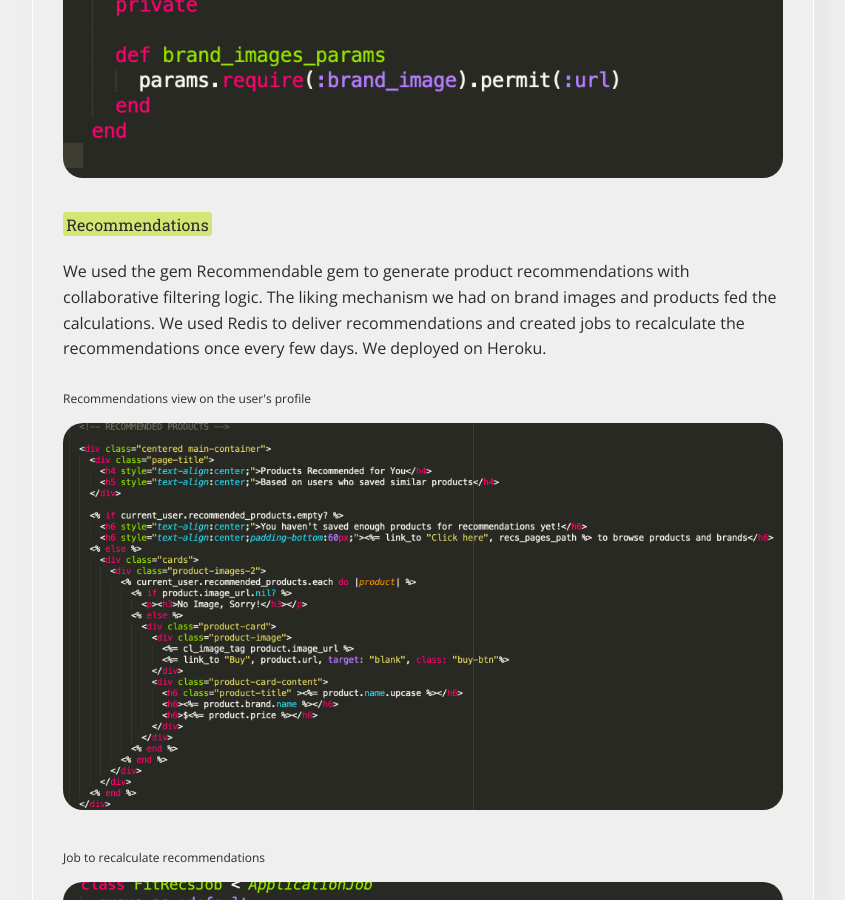
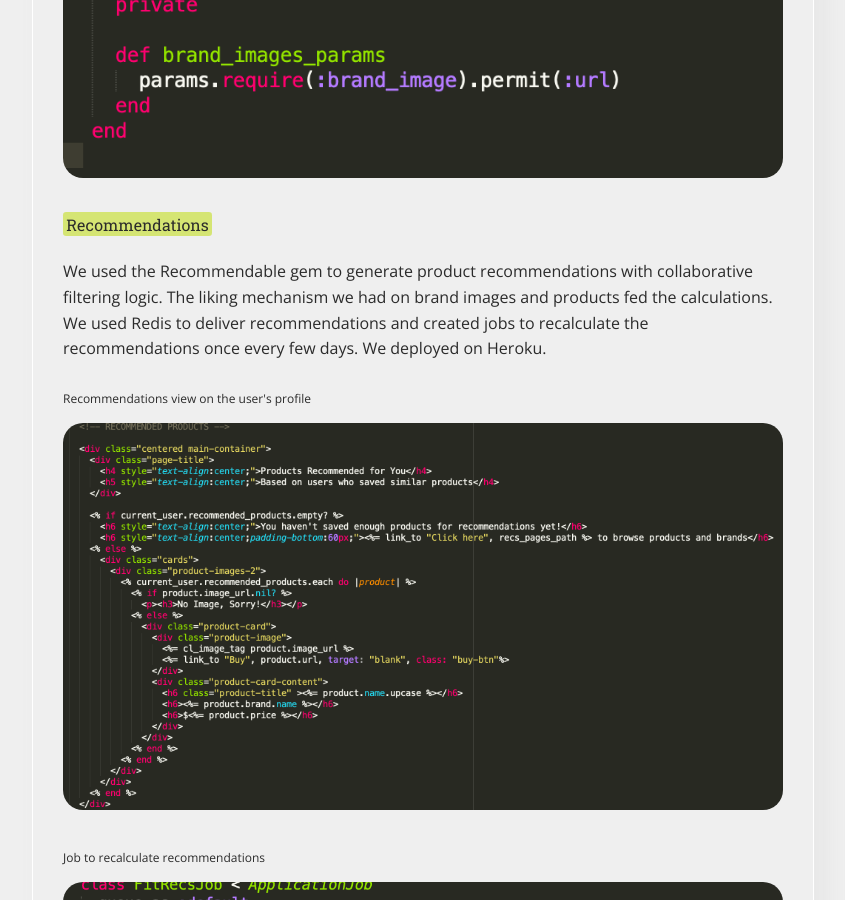
Before and after one commit to bingwanli/ginili, a Jekyll site: the page built from projects.md, in a window 1280 px wide and 900 px high, scrolled down 4724 px. Shown: the whole window, without its empty margins (217-1062 px from the left). Built offline with Jekyll 4.4.1, drawn with Linux system fonts in a browser that asks for light colours.

Commit message:
fixed typo on projects

```diff
--- a/projects.md
+++ b/projects.md
@@ -59,7 +59,7 @@ title: Projects
   </div>
 
 <strong>Recommendations</strong>
-<p>We used the gem Recommendable gem to generate product recommendations with collaborative filtering logic. The liking mechanism we had on brand images and products fed the calculations. We used Redis to
+<p>We used the Recommendable gem to generate product recommendations with collaborative filtering logic. The liking mechanism we had on brand images and products fed the calculations. We used Redis to
   deliver recommendations and created jobs to recalculate the recommendations once every few days. We deployed on Heroku.</p>
   <div class="code">
     <small>Recommendations view on the user's profile</small>
```
